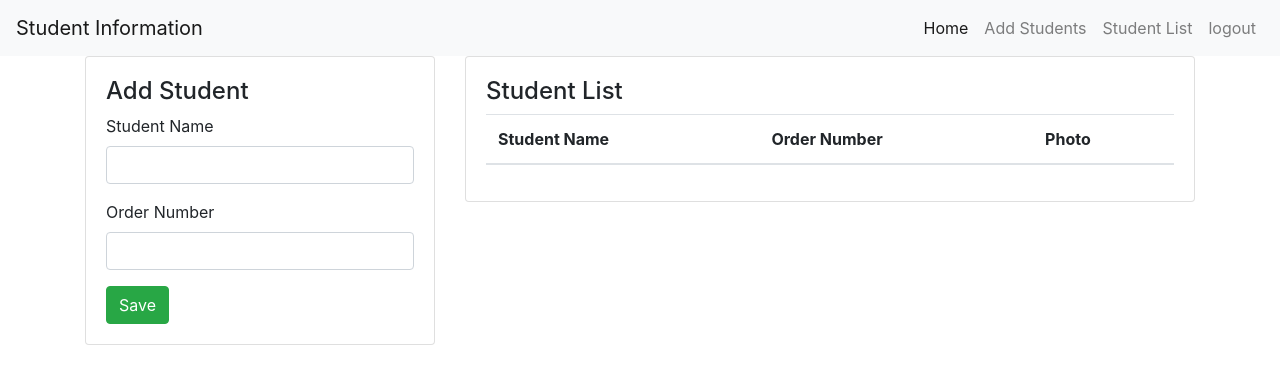
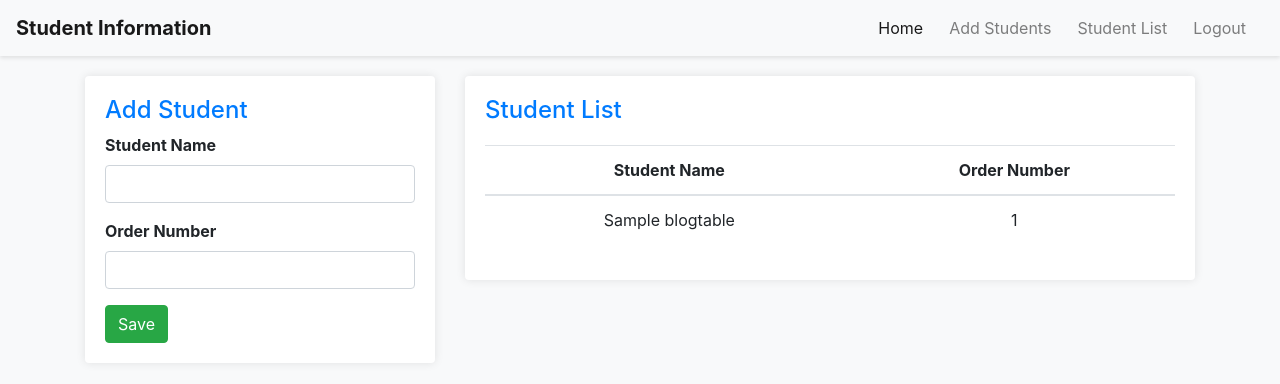
Before and after one commit to Rofiqul78/Django_project, a Django app: page /dashboard/home/ in a window 1280 px wide. Shown: the top 384 px of the page. Run offline with Django 4.2, Linux system fonts and the light colour scheme; a user stored in the database is signed in; tables that the repository leaves empty hold one stand-in row (values such as "Sample post"); lists and menus that the app fills with data are empty; some libraries are stand-ins or nearby versions.

Commit message:
get all table data

```diff
--- a/dashboard/templates/dashboard_index.html
+++ b/dashboard/templates/dashboard_index.html
@@ -1,10 +1,74 @@
 <!DOCTYPE html>
 <html lang="en">
+
 <head>
   <meta charset="UTF-8">
   <meta name="viewport" content="width=device-width, initial-scale=1.0">
   <title>Student Information</title>
   <link rel="stylesheet" href="https://maxcdn.bootstrapcdn.com/bootstrap/4.0.0/css/bootstrap.min.css">
+  <style>
+    body {
+      background-color: #f8f9fa;
+    }
+
+    .navbar {
+      background-color: #fff;
+      box-shadow: 0 2px 4px rgba(0, 0, 0, 0.1);
+    }
+
+    .navbar-brand {
+      font-weight: bold;
+    }
+
+    .navbar-nav .nav-item {
+      margin-right: 10px;
+    }
+
+    .container {
+      margin-top: 20px;
+    }
+
+    .card {
+      border: none;
+      box-shadow: 0 0 10px rgba(0, 0, 0, 0.1);
+    }
+
+    .card-body {
+      padding: 20px;
+    }
+
+    h4 {
+      color: #007bff;
+    }
+
+    label {
+      font-weight: bold;
+    }
+
+    input[type="text"] {
+      border: 1px solid #ced4da;
+    }
+
+    button.btn-success {
+      background-color: #28a745;
+      border: 1px solid #28a745;
+    }
+
+    button.btn-success:hover {
+      background-color: #218838;
+      border: 1px solid #218838;
+    }
+
+    table {
+      width: 100%;
+      margin-top: 20px;
+    }
+
+    table th,
+    table td {
+      text-align: center;
+    }
+  </style>
 </head>
 
 <body>
@@ -23,7 +87,7 @@
           <a class="nav-link" href="#">Student List</a>
         </li>
         <li class="nav-item">
-          <a class="nav-link" href="#">logout</a>
+          <a class="nav-link" href="#">Logout</a>
         </li>
       </ul>
     </div>
@@ -65,13 +129,19 @@
                 <tr>
                   <th scope="col">Student Name</th>
                   <th scope="col">Order Number</th>
-                    <th scope="col">Photo</th>
+                  {% comment %} <th scope="col">Photo</th> {% endcomment %}
                 </tr>
               </thead>
-                <tbody id="studentTableBody"></tbody>
+              <tbody id="studentTableBody">
+                {% for data in table_data %}
+                  <tr>
+                    <td>{{ data.student_name }}</td>
+                    <td>{{ data.order_number }}</td>
+                    {% comment %} <td><!-- Add logic for displaying the photo --></td> {% endcomment %}
+                  </tr>
+                {% endfor %}
+              </tbody>
             </table>
-            </div>
-          </div>
           </div>
         </div>
       </div>
@@ -82,4 +152,5 @@
   <script src="https://cdn.jsdelivr.net/npm/@popperjs/core@2.9.3/dist/umd/popper.min.js"></script>
   <script src="https://stackpath.bootstrapcdn.com/bootstrap/4.5.2/js/bootstrap.min.js"></script>
 </body>
+
 </html>
--- a/dashboard/views.py
+++ b/dashboard/views.py
@@ -1,20 +1,11 @@
 from django.shortcuts import render
 from django.contrib.auth.decorators import login_required
-
+from blogs.models import BlogTables
 
 @login_required(login_url='/')
 def dashboard(request):
-    return render(request,'dashboard_index.html')
-
-
-
-# from django.shortcuts import render
-# from django.http import HttpResponse
-
-# def dashboard(request):
-#     # Your view logic for the dashboard home page
-#     return render(request, 'dashboard_index.html')
-
-# def dashboard_profile(request, username):
-#     # Your view logic for the user profile in the dashboard
-#     return render(request, 'dashboard/profile.html', {'username': username})
+    querydata =BlogTables.objects.all()
+    context = {
+   'table_data' : querydata
+    }
+    return render(request,'dashboard_index.html', context)
```
Lines whose indentation alone changed are shown as unchanged.
